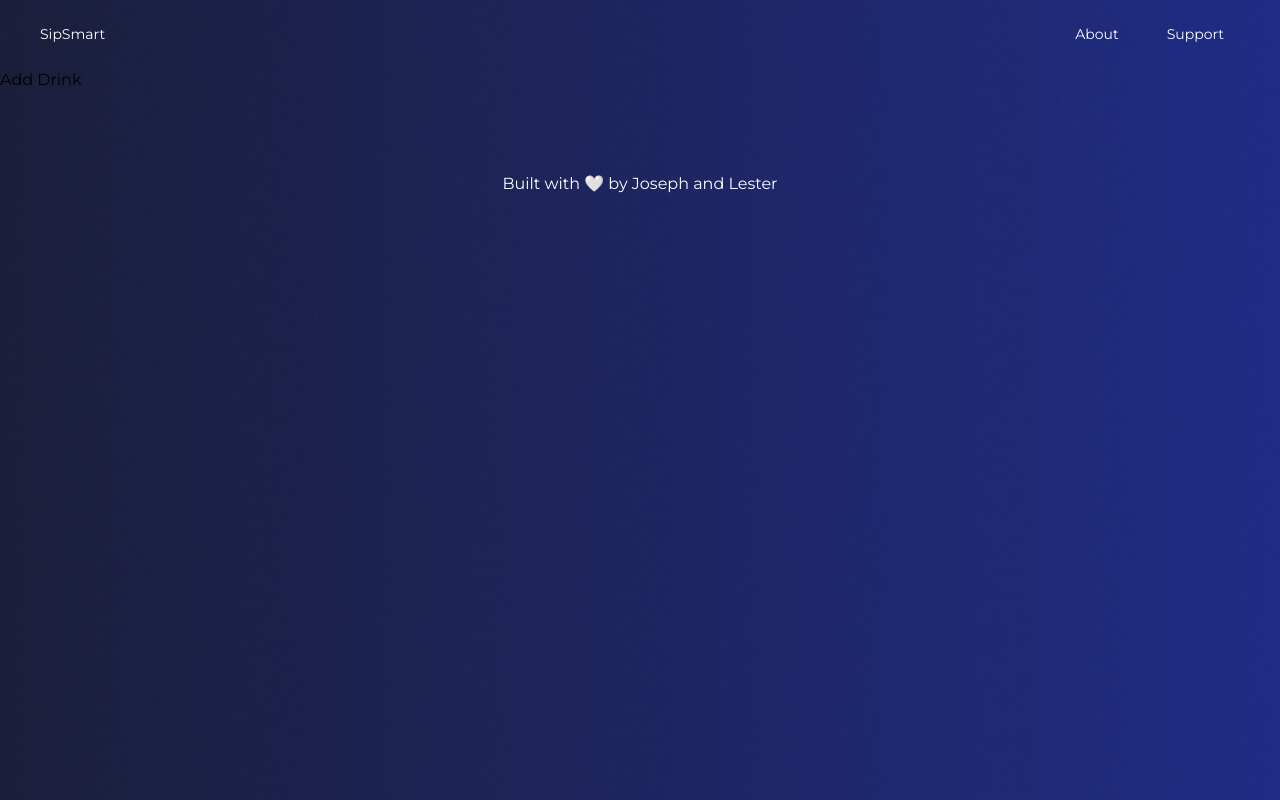
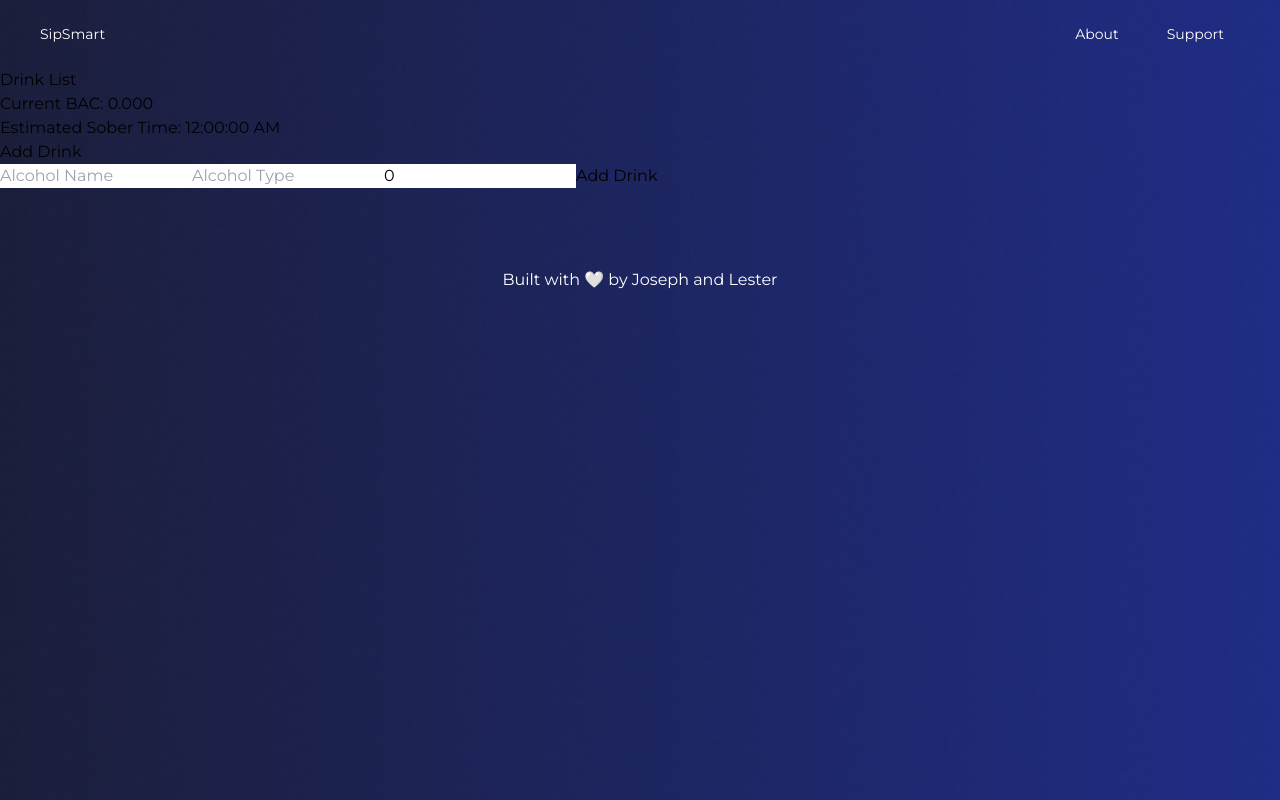
Before and after one commit to josephsookim/alcoholtracker, a Next.js app in the folder alc-tracker/: page /tracker in a window 1280 px wide. Built offline with nearby package versions, Linux system fonts and the light colour scheme.

Commit message:
:sparkles: Add backend code + test codeto process adding drinks

```diff
--- a/alc-tracker/src/app/components/tracker/AddDrinkButton.tsx
+++ b/alc-tracker/src/app/components/tracker/AddDrinkButton.tsx
@@ -1,10 +1,54 @@
-import React from 'react';
+import React, { useState } from 'react';
 import { useDrinks } from '@/app/components/tracker/context/DrinkContext';
+import { useUserStatus } from '@/app/components/tracker/context/UserContext';
 
-const AddDrinkButton = () => {
+const AddDrinkForm = () => {
   const { addDrink } = useDrinks();
+  const { updateUserStatus } = useUserStatus();
+  const [alcoholName, setAlcoholName] = useState('');
+  const [alcoholType, setAlcoholType] = useState('');
+  const [servingAmount, setServingAmount] = useState(0);
 
-  return <button onClick={addDrink}>Add Drink</button>;
+  const handleSubmit = () => {
+    const drink = {
+      alcoholName,
+      alcoholType,
+      timestamp: new Date().getTime(),
+      servingAmount,
+    };
+
+    addDrink(drink);
+    updateUserStatus(drink);
+
+    setAlcoholName('');
+    setAlcoholType('');
+    setServingAmount(0);
+  };
+
+  return (
+    <div>
+      <h2>Add Drink</h2>
+      <input
+        type="text"
+        value={alcoholName}
+        onChange={(e) => setAlcoholName(e.target.value)}
+        placeholder="Alcohol Name"
+      />
+      <input
+        type="text"
+        value={alcoholType}
+        onChange={(e) => setAlcoholType(e.target.value)}
+        placeholder="Alcohol Type"
+      />
+      <input
+        type="number"
+        value={servingAmount}
+        onChange={(e) => setServingAmount(parseFloat(e.target.value))}
+        placeholder="Serving Size (oz)"
+      />
+      <button onClick={handleSubmit}>Add Drink</button>
+    </div>
+  );
 };
 
-export default AddDrinkButton;
+export default AddDrinkForm;
--- a/alc-tracker/src/app/components/tracker/DrinkList.tsx
+++ b/alc-tracker/src/app/components/tracker/DrinkList.tsx
@@ -1,15 +1,26 @@
 import React from 'react';
 import { useDrinks } from '@/app/components/tracker/context/DrinkContext';
+import { useUserStatus } from '@/app/components/tracker/context/UserContext';
 
 const DrinkList = () => {
   const { drinks } = useDrinks();
+  const { userStatus } = useUserStatus();
 
   return (
-    <ul>
-      {drinks.map((drinkTime, index) => (
-        <li key={index}>Drink added at {new Date(drinkTime).toLocaleTimeString()}</li>
-      ))}
-    </ul>
+    <div>
+      <h2>Drink List</h2>
+      <ul>
+        {drinks.map((drink, index) => (
+          <li key={index}>
+            {drink.alcoholName} ({drink.alcoholType}) - {drink.servingAmount} servings - Consumed at: {new Date(drink.timestamp).toLocaleTimeString()}
+          </li>
+        ))}
+      </ul>
+      <div>
+        <h3>Current BAC: {userStatus.currentBAC.toFixed(3)}</h3>
+        <h3>Estimated Sober Time: {new Date(userStatus.soberTimestamp).toLocaleTimeString()}</h3>
+      </div>
+    </div>
   );
 };
 
```
